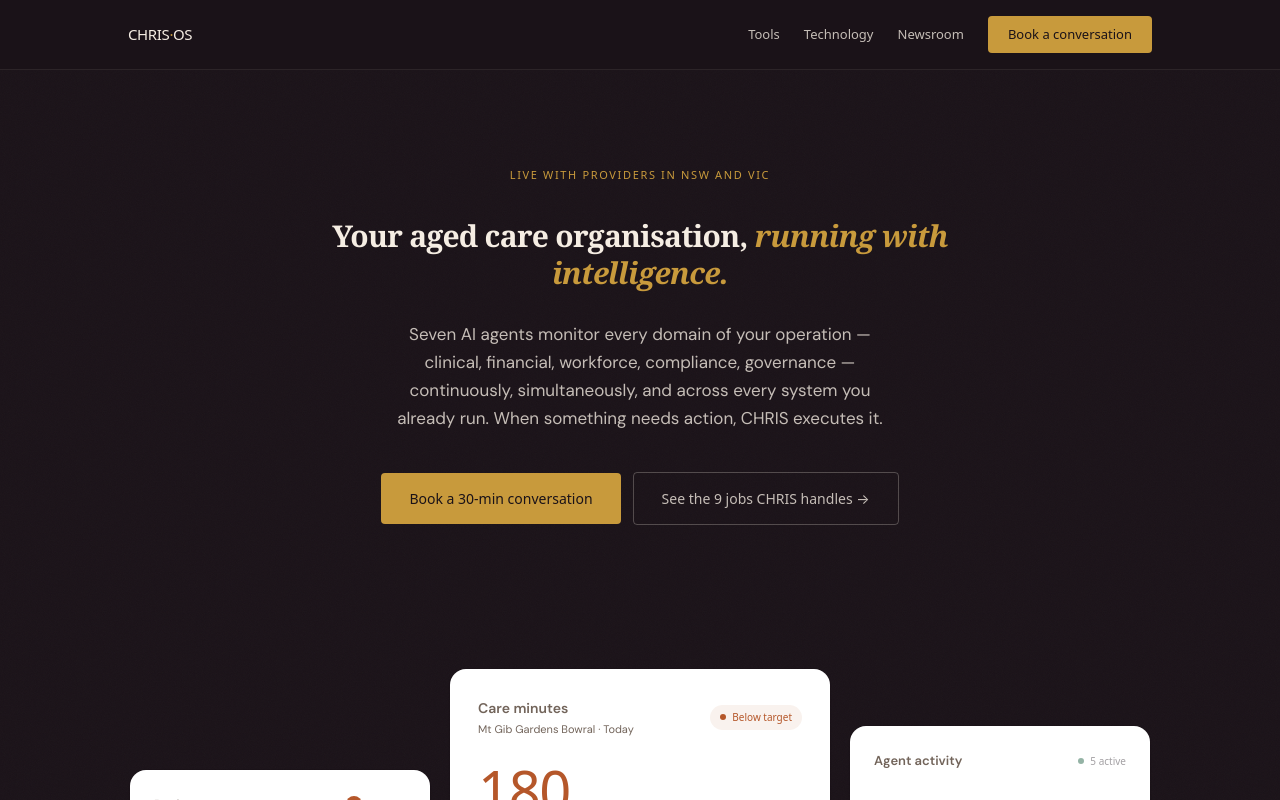
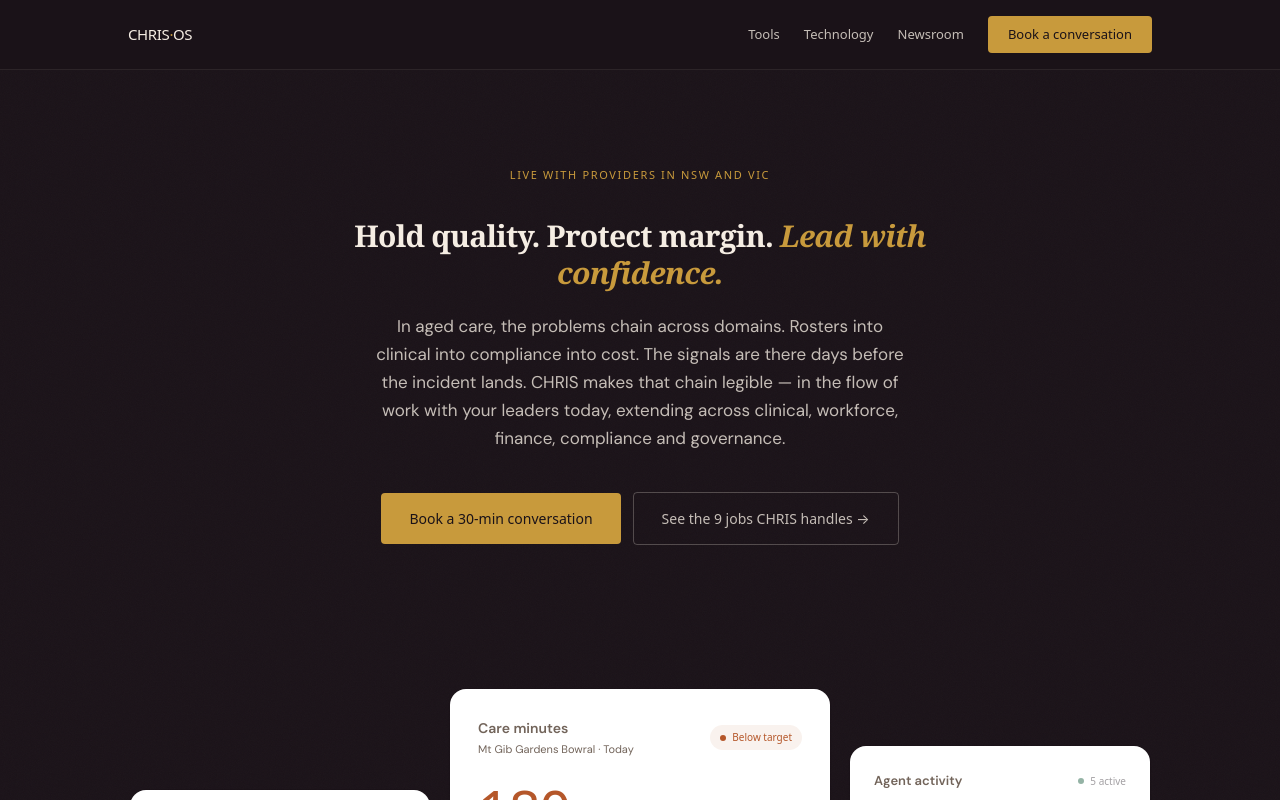
Before and after one commit to campbell-mc/website, a Next.js app in the folder apps/web/: page /v2 in a window 1280 px wide. Shown: the top 800 px of the page. Built offline with nearby package versions, Linux system fonts and the light colour scheme.

Commit message:
V2: Update hero copy — Hold quality. Protect margin. Lead with confidence.

```diff
--- a/apps/web/app/v2/page.tsx
+++ b/apps/web/app/v2/page.tsx
@@ -111,16 +111,17 @@
             Live with providers in NSW and VIC
           </div>
 
-          <h1 className="text-[clamp(2rem,5vw,3.5rem)] font-normal leading-[1.12] tracking-[-0.02em] mb-7" style={{ fontFamily: "Georgia, serif", color: C.ink }}>
-            Your aged care organisation,{" "}
-            <em className="italic" style={{ color: C.copper }}>running with intelligence.</em>
+          <h1 className="text-[clamp(2rem,5vw,3.5rem)] font-normal leading-[1.12] tracking-[-0.02em] mb-5" style={{ fontFamily: "Georgia, serif", color: C.ink }}>
+            Hold quality. Protect margin.{" "}
+            <em className="italic" style={{ color: C.copper }}>Lead with confidence.</em>
           </h1>
 
-          <p className="text-[17px] leading-[1.65] max-w-[500px] mx-auto mb-10" style={{ color: C.inkMuted }}>
-            Seven AI agents monitor every domain of your operation — clinical,
-            financial, workforce, compliance, governance — continuously,
-            simultaneously, and across every system you already run. When something
-            needs action, CHRIS executes it.
+          <p className="text-[17px] leading-[1.65] max-w-[540px] mx-auto mb-10" style={{ color: C.inkMuted }}>
+            In aged care, the problems chain across domains. Rosters into clinical
+            into compliance into cost. The signals are there days before the incident
+            lands. CHRIS makes that chain legible — in the flow of work with your
+            leaders today, extending across clinical, workforce, finance, compliance
+            and governance.
           </p>
 
           <div className="flex items-center gap-3 flex-wrap justify-center">
```
